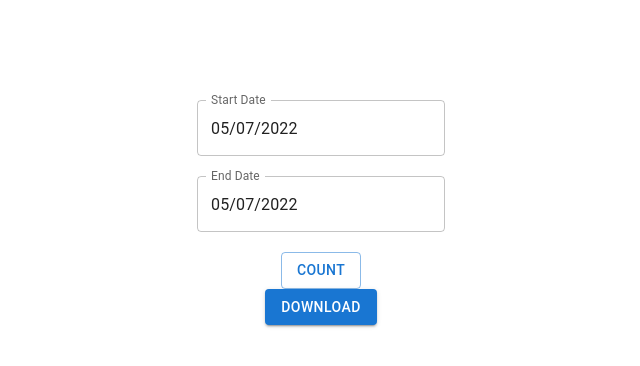
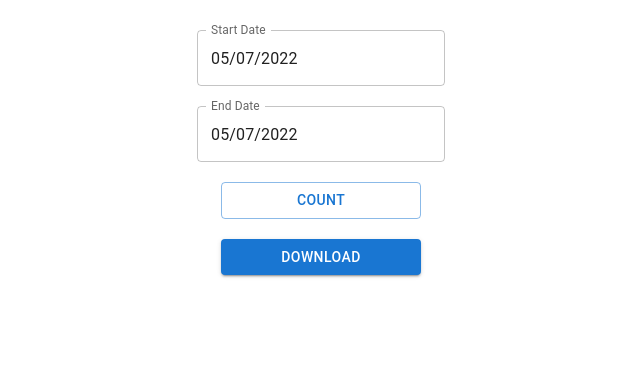
Before and after one commit to rikinhim2/fetch_database_front, a React (Create React App) app: page / in a window 1280 px wide. Shown: the top 366 px of the page, without its empty margins (319-959 px from the left). Built offline with nearby package versions, Linux system fonts and the light colour scheme.

Commit message:
improve button styles

```diff
--- a/src/components/DateRangePicker/DateRangePicker.module.scss
+++ b/src/components/DateRangePicker/DateRangePicker.module.scss
@@ -2,9 +2,15 @@
   display: flex;
   flex-direction: column;
   align-items: center;
-  margin: 100px;
+  margin: 30px auto;
+  min-width: 200px;
 }
 
 .hSpacer {
   margin: 10px;
 }
+
+.button {
+  width: 100%;
+  max-width: 200px;
+}
--- a/src/components/DateRangePicker/DateRangePicker.tsx
+++ b/src/components/DateRangePicker/DateRangePicker.tsx
@@ -43,6 +43,7 @@ const DateRangePicker: React.FC<DateRangePickerProps> = ({
     <div className={styles.pickerBox}>
       <LocalizationProvider dateAdapter={AdapterDateFns}>
         <DatePicker
+          className={styles.datePicker}
           label="Start Date"
           value={valueFrom}
           onChange={(value) => {
@@ -52,6 +53,7 @@ const DateRangePicker: React.FC<DateRangePickerProps> = ({
         />
         <div className={styles.hSpacer} />
         <DatePicker
+          className={styles.datePicker}
           label="End Date"
           value={valueTo}
           onChange={(value) => {
@@ -61,6 +63,7 @@ const DateRangePicker: React.FC<DateRangePickerProps> = ({
         />
         <div className={styles.hSpacer} />
         <Button
+          className={styles.button}
           variant="outlined"
           onClick={() => {
             onClickCount(valueFrom, valueTo);
@@ -68,7 +71,9 @@ const DateRangePicker: React.FC<DateRangePickerProps> = ({
         >
           Count
         </Button>
+        <div className={styles.hSpacer} />
         <Button
+          className={styles.button}
           variant="contained"
           onClick={() => {
             onClickDownload(valueFrom, valueTo);
```
